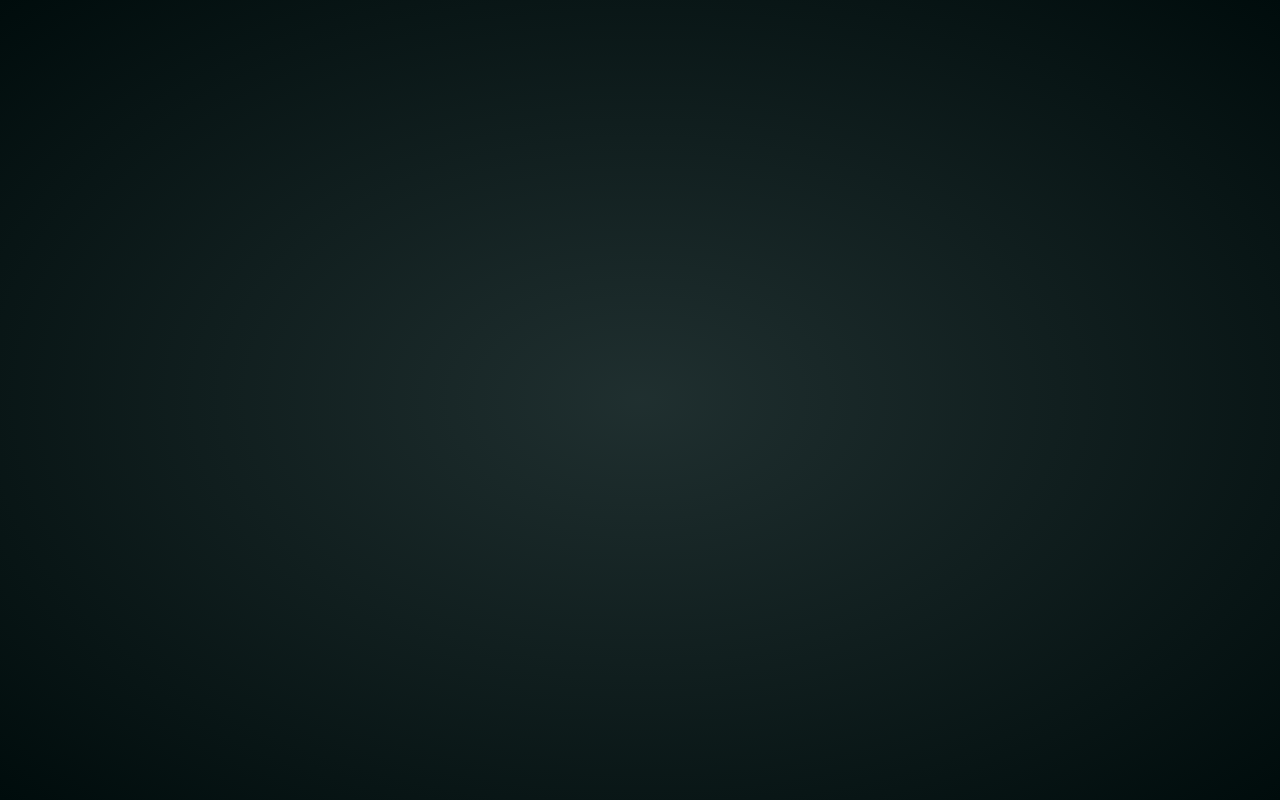
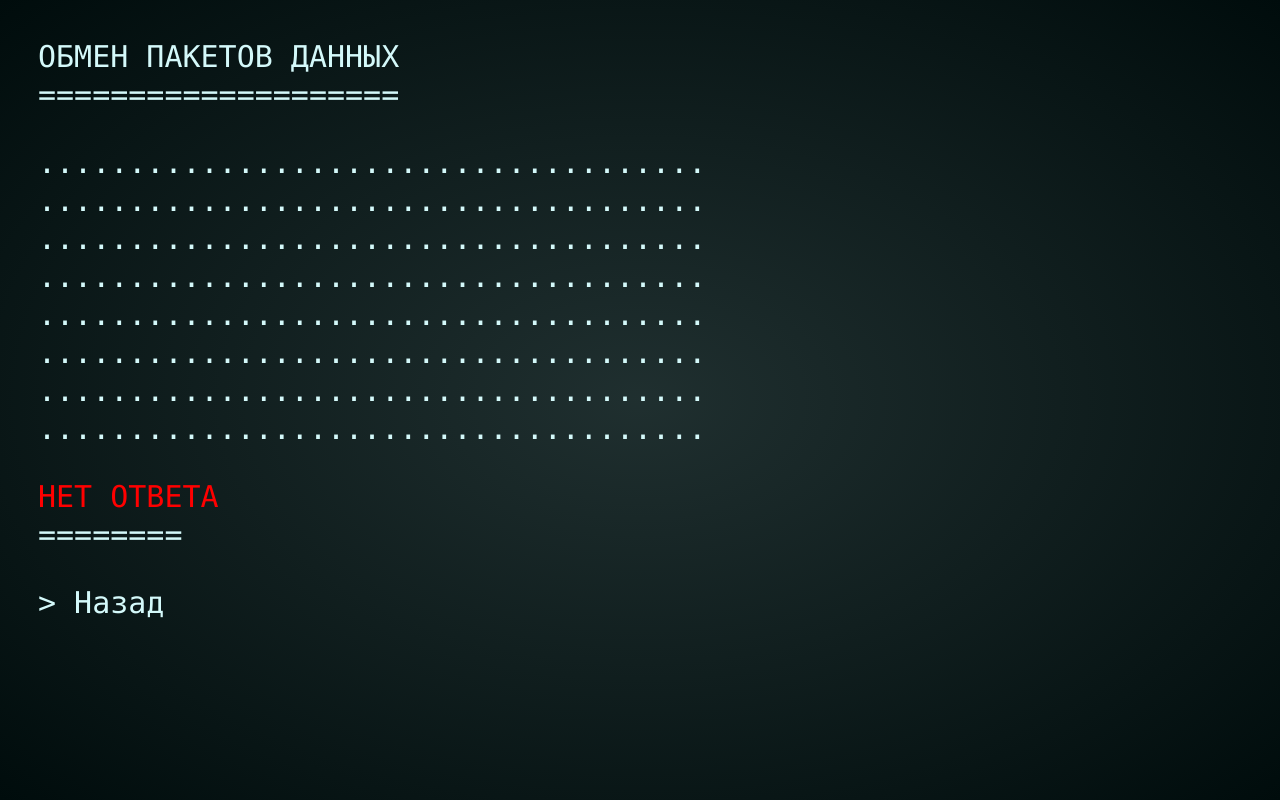
Before and after one commit to VseslavRashinskiy/DnD, a React (Create React App) app in the folder my-app/: page /main/connection/hercules in a window 1280 px wide. Before the commit this address had no page. Built offline with nearby package versions, Linux system fonts and the light colour scheme.

Commit message:
feat: create connection links

```diff
--- a/my-app/src/App.tsx
+++ b/my-app/src/App.tsx
@@ -1,5 +1,9 @@
 import Main from 'components/main/main';
 import Composition from 'components/main/Property/composition';
+import Connection from 'components/main/Property/Connection/connection';
+import Hercules from 'components/main/Property/Connection/Vessels/hercules';
+import YourShip from 'components/main/Property/Connection/Vessels/yourShip';
+import Control from 'components/main/Property/Control/control';
 import Diagnosis from 'components/main/Property/diagnosis';
 import Map from 'components/main/Property/map';
 import Schedule from 'components/main/Property/schedule';
@@ -18,6 +22,10 @@ function App() {
           <Route path="main/diagnosis" element={<Diagnosis />} />
           <Route path="main/schedule" element={<Schedule />} />
           <Route path="main/composition" element={<Composition />} />
+          <Route path="main/connection" element={<Connection />} />
+          <Route path="main/connection/yourship" element={<YourShip />} />
+          <Route path="main/connection/hercules" element={<Hercules />} />
+          <Route path="main/control" element={<Control />} />
         </Routes>
       </div>
     </>
--- /dev/null
+++ b/my-app/src/components/main/Property/Connection/Vessels/hercules.tsx
@@ -0,0 +1,31 @@
+import React from 'react';
+import { useNavigate } from 'react-router-dom';
+
+const Hercules = () => {
+  const navigate = useNavigate();
+  const goBack = () => navigate(-1);
+
+  return (
+    <div>
+      <div style={{ paddingBottom: 30 }}>
+        <div>ОБМЕН ПАКЕТОВ ДАННЫХ</div>
+        <div>====================</div>
+      </div>
+      <div style={{ paddingBottom: 30 }}>
+        <div>.....................................</div>
+        <div>.....................................</div>
+        <div>.....................................</div>
+        <div>.....................................</div>{' '}
+        <div>.....................................</div>
+        <div>.....................................</div>{' '}
+        <div>.....................................</div>
+        <div>.....................................</div>
+      </div>
+      <div style={{ color: 'red' }}>НЕТ ОТВЕТА</div>
+      <div style={{ paddingBottom: 30 }}>========</div>
+      <button onClick={goBack}>&gt; Назад</button>
+    </div>
+  );
+};
+
+export default Hercules;
--- /dev/null
+++ b/my-app/src/components/main/Property/Connection/Vessels/yourShip.tsx
@@ -0,0 +1,25 @@
+import React from 'react';
+import { useNavigate } from 'react-router-dom';
+
+const YourShip = () => {
+  const navigate = useNavigate();
+  const goBack = () => navigate(-1);
+
+  return (
+    <div>
+      <div style={{ paddingBottom: 30 }}>
+        <div>ОБМЕН ПАКЕТОВ ДАННЫХ</div>
+        <div>====================</div>
+      </div>
+      <div style={{ paddingBottom: 30 }}>
+        <div>.....................................</div>
+        <div>.....................................</div>
+      </div>
+      <div style={{ paddingBottom: 30 }}>КАНАЛ СВЯЗИ ОТКРЫТ</div>
+      <div style={{ paddingBottom: 30 }}>========</div>
+      <button onClick={goBack}>&gt; Назад</button>
+    </div>
+  );
+};
+
+export default YourShip;
--- a/my-app/src/components/main/Property/Connection/connection.tsx
+++ b/my-app/src/components/main/Property/Connection/connection.tsx
@@ -1,21 +1,23 @@
 import React from 'react';
-import { Link as RouterLink } from 'react-router-dom';
+import { Link as RouterLink, useNavigate } from 'react-router-dom';
 
 const Connection = () => {
+  const navigate = useNavigate();
+  const goBack = () => navigate(-1);
+
   return (
     <div>
       <div style={{ paddingBottom: 30 }}>
         <div>Связь</div>
         <div>=====</div>
       </div>
-      <div>
-        <RouterLink to={`map`}>&gt; Карта станции</RouterLink>
-        <RouterLink to={`diagnosis`}>&gt; Диагностика</RouterLink>
-        <RouterLink to={`schedule`}>&gt; График</RouterLink>
-        <RouterLink to={`composition`}>&gt; Состав</RouterLink>
-        <RouterLink to={`main`}>&gt; Связь</RouterLink>
-        <RouterLink to={`main`}>&gt; Управление</RouterLink>
+      <div style={{ paddingBottom: 30 }}>2 корабля в зоне досягаемости </div>
+      <div style={{ paddingBottom: 30 }}>
+        <RouterLink to={`yourship`}>&gt; Контакт с ВАШКОРАБЛЬ</RouterLink>
+        <RouterLink to={`hercules`}>&gt; Контакт с Геркулес</RouterLink>
       </div>
+      <div style={{ paddingBottom: 30 }}>==========</div>
+      <button onClick={goBack}>&gt; Назад</button>
     </div>
   );
 };
--- /dev/null
+++ b/my-app/src/components/main/Property/Control/control.tsx
@@ -0,0 +1,27 @@
+import React from 'react';
+import { Link as RouterLink, useNavigate } from 'react-router-dom';
+
+const Control = () => {
+  const navigate = useNavigate();
+  const goBack = () => navigate(-1);
+
+  return (
+    <div>
+      <div style={{ paddingBottom: 30 }}>
+        <div>Управление</div>
+        <div>==========</div>
+      </div>
+      <div style={{ paddingBottom: 30 }}> [A] :: Требуется доступ администратора </div>
+      <div style={{ paddingBottom: 30 }}>
+        <RouterLink to={`map`}>&gt; Душевые</RouterLink>
+        <RouterLink to={`map`}>&gt; Лаборатория Гидропоники</RouterLink>
+        <RouterLink to={`map`}>&gt; Шлюзы [A]</RouterLink>
+        <RouterLink to={`map`}>&gt; Система [A]</RouterLink>
+      </div>
+      <div style={{ paddingBottom: 30 }}>==========</div>
+      <button onClick={goBack}>&gt; Назад</button>
+    </div>
+  );
+};
+
+export default Control;
--- a/my-app/src/components/main/main.tsx
+++ b/my-app/src/components/main/main.tsx
@@ -13,8 +13,8 @@ const Main = () => {
         <RouterLink to={`diagnosis`}>&gt; Диагностика</RouterLink>
         <RouterLink to={`schedule`}>&gt; График</RouterLink>
         <RouterLink to={`composition`}>&gt; Состав</RouterLink>
-        <RouterLink to={`main`}>&gt; Связь</RouterLink>
-        <RouterLink to={`main`}>&gt; Управление</RouterLink>
+        <RouterLink to={`connection`}>&gt; Связь</RouterLink>
+        <RouterLink to={`control`}>&gt; Управление</RouterLink>
       </div>
     </div>
   );
--- a/my-app/src/index.css
+++ b/my-app/src/index.css
@@ -30,6 +30,7 @@ a{
   user-select: none;
   height: 100%;
   margin: 0;
+  text-decoration: none;
 }
 
 a:active {
```
